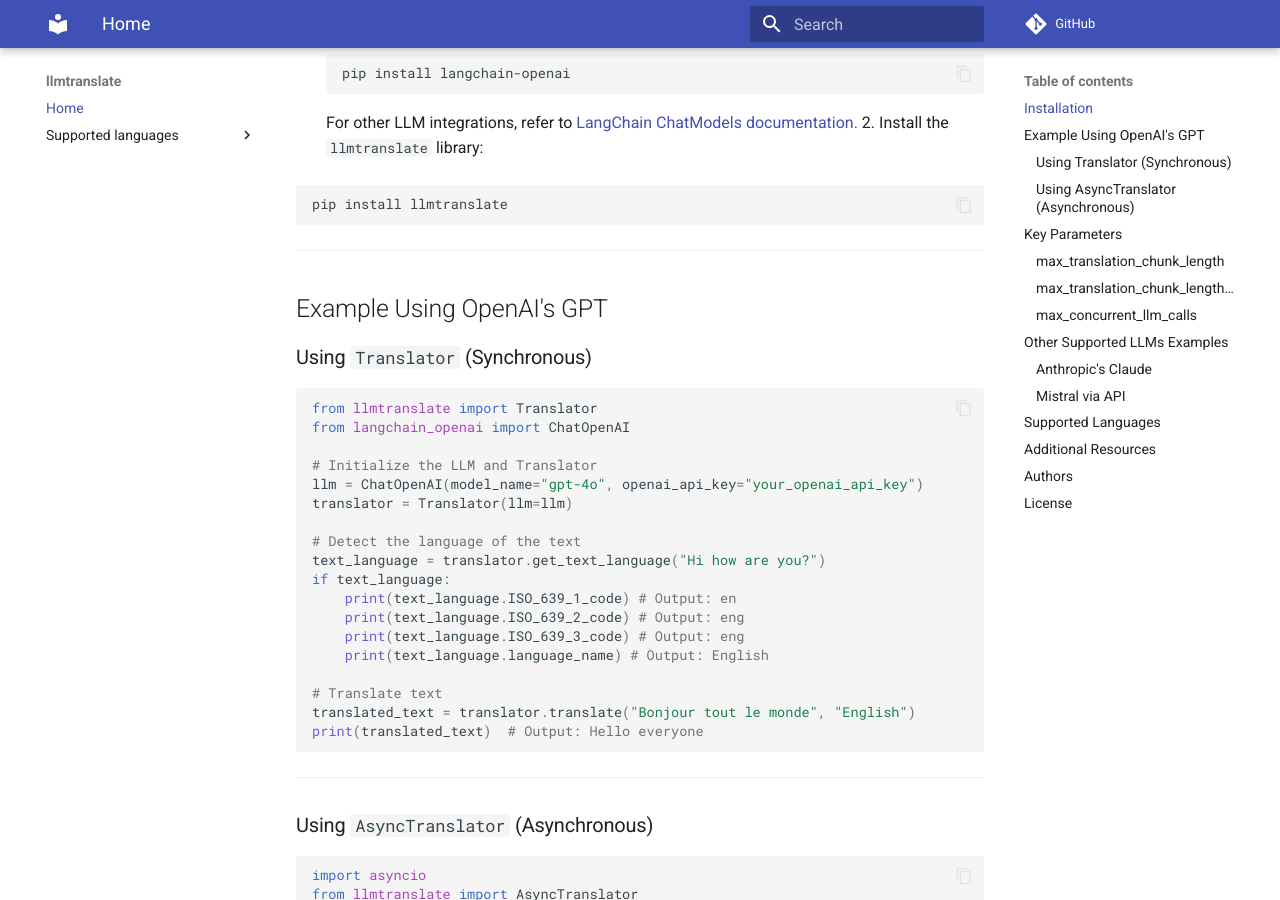
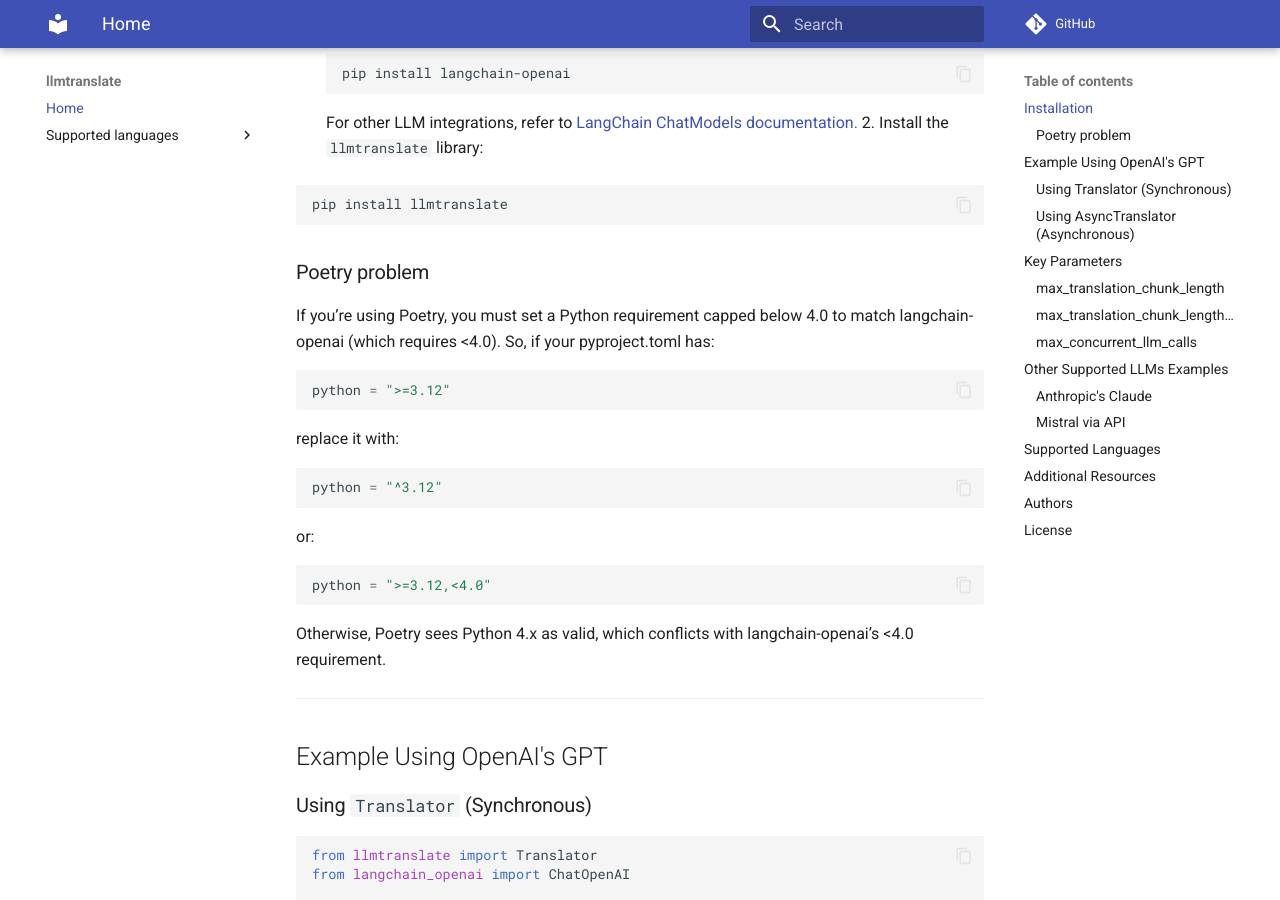
Before and after one commit to adam-pawelek/llmtranslate, an MkDocs documentation site: the page built from docs/docs/index.md, in a window 1280 px wide and 900 px high, scrolled down 470 px. Built offline with MkDocs 1.6.1 and Material for MkDocs 9.7.7, drawn with Linux system fonts in a browser that asks for light colours; comment, search, counter and statistics services are not loaded.

Commit message:
Updated documentation

````diff
--- a/docs/docs/index.md
+++ b/docs/docs/index.md
@@ -28,6 +28,21 @@
    ```bash
    pip install llmtranslate
    ```
+
+### Poetry problem
+If you’re using Poetry, you must set a Python requirement capped below 4.0 to match langchain-openai (which requires <4.0). So, if your pyproject.toml has:
+```toml
+python = ">=3.12"
+```
+replace it with:
+```toml
+python = "^3.12"
+```
+or:
+```toml
+python = ">=3.12,<4.0"
+```
+Otherwise, Poetry sees Python 4.x as valid, which conflicts with langchain-openai’s <4.0 requirement.
 
 ---
 
--- a/pyproject.toml
+++ b/pyproject.toml
@@ -1,6 +1,6 @@
 [tool.poetry]
 name = "llmtranslate"
-version = "0.7.8"
+version = "0.7.9"
 description = "A Python library for language detection and translation using langchain ChatModels"
 authors = ["Adam Pawelek <adam.pwk@outlook.com>"]
 readme = "README.md"
````
